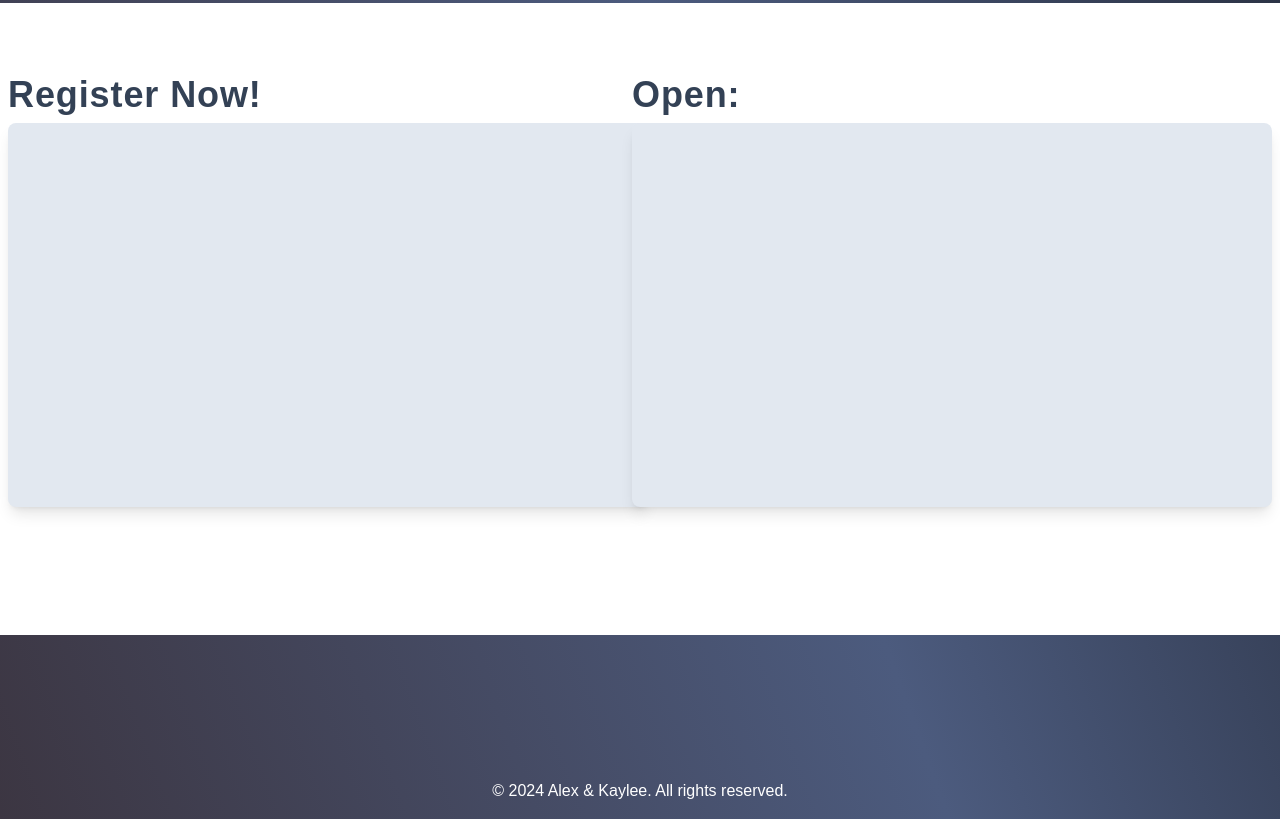
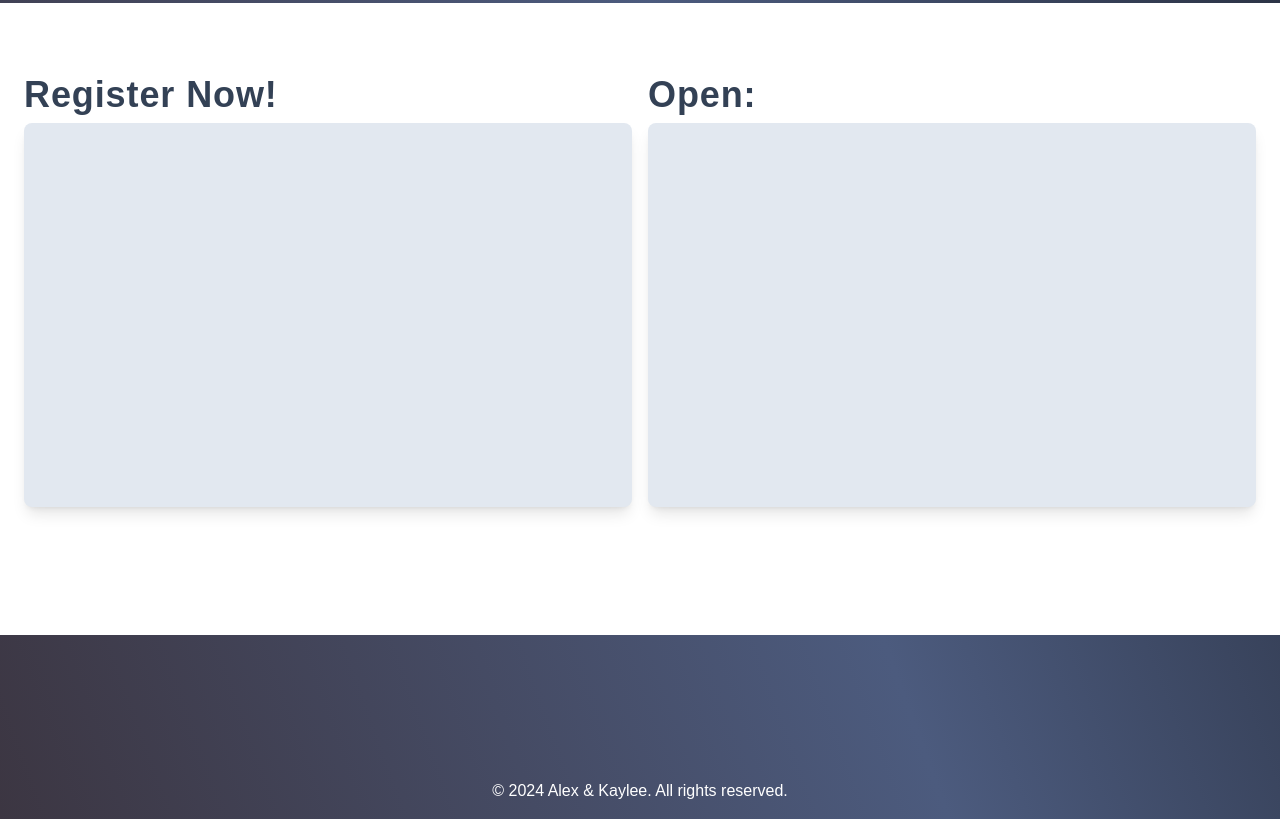
Before and after one commit to alex-yng/mockAFSC, a React (Vite) app: page / in a window 1280 px wide. Shown: the part 880-1699 px from the top of the page. Built offline with nearby package versions, Linux system fonts and the light colour scheme; no server answers; a web font is replaced by a local one.

Commit message:
fixed bottom cards for xl screens

```diff
--- a/src/components/HalfCard.jsx
+++ b/src/components/HalfCard.jsx
@@ -1,6 +1,6 @@
 export default function HalfCard({ height }) {
   const defaultStyles =
-    "min-w-96 md:min-w-[40rem] lg:min-w-[30rem] xl:min-w-[40rem] mb-8 lg:mb-16 bg-slate-200 rounded-lg shadow-lg";
+    "min-w-96 md:min-w-[40rem] lg:min-w-[30rem] xl:min-w-[38rem] mb-8 lg:mb-16 bg-slate-200 rounded-lg shadow-lg";
 
   return (
     <>
```
